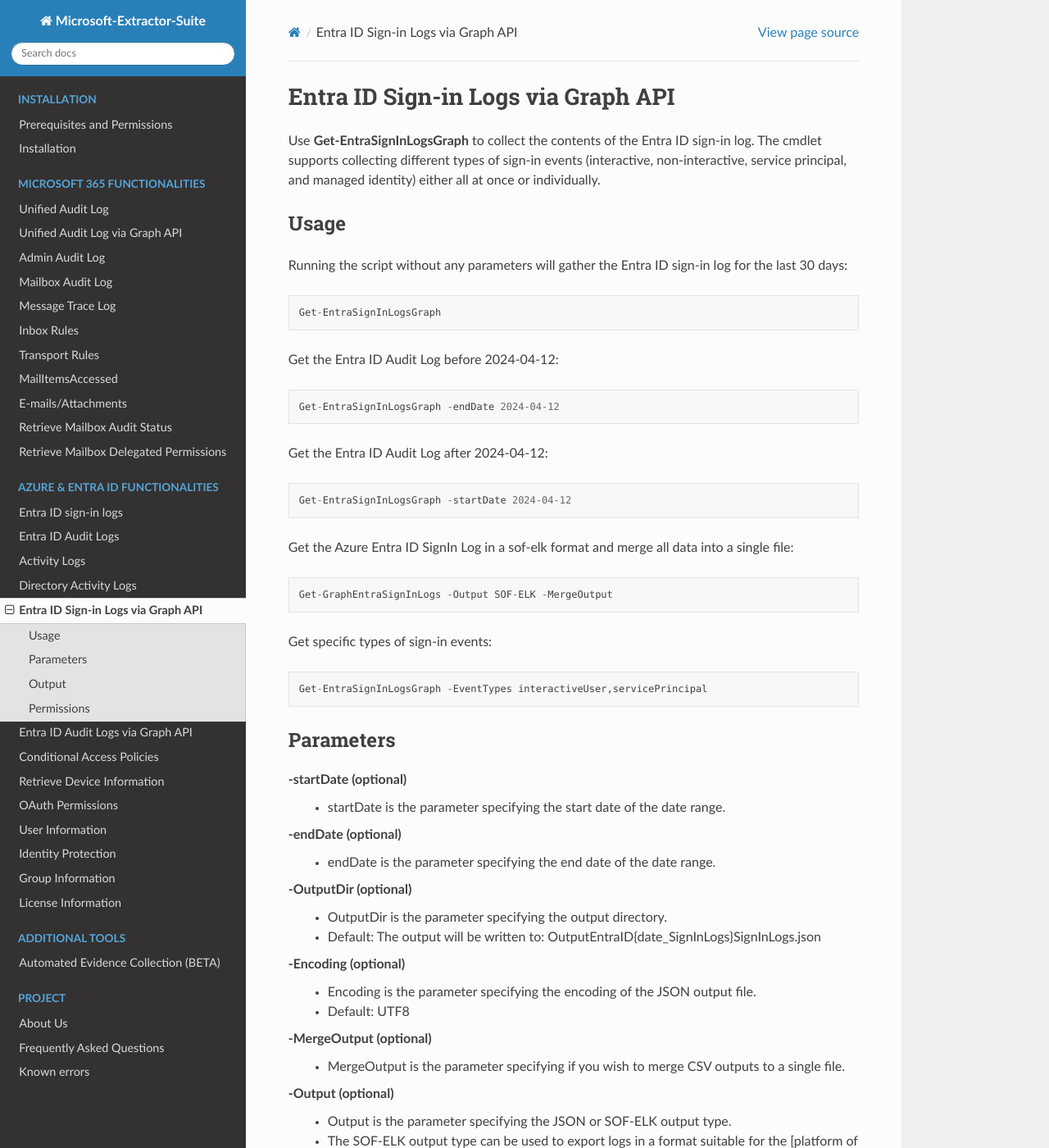
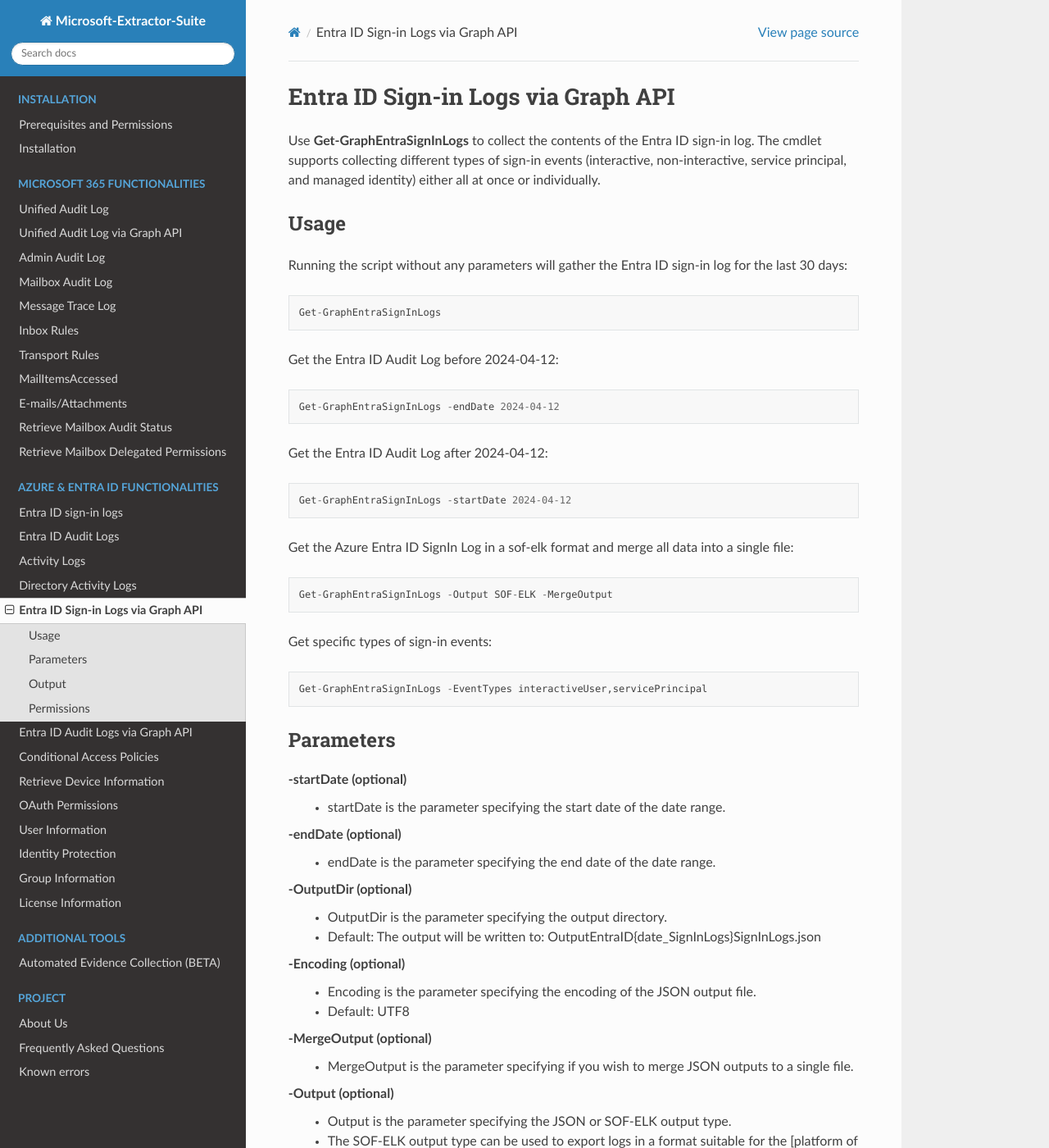
Before and after one commit to invictus-ir/Microsoft-Extractor-Suite, a Sphinx documentation site: the page built from docs/source/functionality/Azure/AzureSignInLogsGraph.rst, in a window 1280 px wide and 1400 px high. Shown: the whole window at 82% size. Built offline with Sphinx 7.4.7 and the Read the Docs theme 3.1.0, drawn with Linux system fonts in a browser that asks for light colours.

Commit message:
Version 3.0.3
- Fixed a bug reported by evild3ad in Get-OAuthPermissionsGraph, now correctly showing whether the application is enabled or disabled.
- Fixed a bug reported by SecurityAura where Get-GraphEntraSignInLogs -EventTypes nonInteractiveUser was not working as expected, along with some incorrect information in ReadTheDocs.
- Fixed a bug reported by suvis1 where Get-MessageIDs was not working correctly due to incorrect parameter mapping.

```diff
--- a/docs/source/conf.py
+++ b/docs/source/conf.py
@@ -6,8 +6,8 @@
 copyright = 'Copyright 2025 Invictus Incident Response'
 author = 'Joey Rentenaar & Korstiaan Stam'
 
-release = '3.0.2'
-version = '3.0.2'
+release = '3.0.3'
+version = '3.0.3'
 
 # -- General configuration
 
--- a/docs/source/functionality/Azure/AzureAuditLogsGraph.rst
+++ b/docs/source/functionality/Azure/AzureAuditLogsGraph.rst
@@ -37,7 +37,7 @@
     - Default: The output will be written to: "Output\EntraID\{date_AuditLogs}\Auditlogs.json
 
 -MergeOutput (optional)
-    - MergeOutput is the parameter specifying if you wish to merge CSV outputs to a single file.
+    - MergeOutput is the parameter specifying if you wish to merge JSON outputs to a single file.
 
 -Encoding (optional)
     - Encoding is the parameter specifying the encoding of the JSON output file.
--- a/docs/source/functionality/Azure/AzureSignInLogsGraph.rst
+++ b/docs/source/functionality/Azure/AzureSignInLogsGraph.rst
@@ -1,6 +1,6 @@
 Entra ID Sign-in Logs via Graph API
 =======
-Use **Get-EntraSignInLogsGraph** to collect the contents of the Entra ID sign-in log. The cmdlet supports collecting different types of sign-in events (interactive, non-interactive, service principal, and managed identity) either all at once or individually.
+Use **Get-GraphEntraSignInLogs** to collect the contents of the Entra ID sign-in log. The cmdlet supports collecting different types of sign-in events (interactive, non-interactive, service principal, and managed identity) either all at once or individually.
 
 
 Usage
@@ -8,17 +8,17 @@
 Running the script without any parameters will gather the Entra ID sign-in log for the last 30 days:
 ::
 
-   Get-EntraSignInLogsGraph
+   Get-GraphEntraSignInLogs
 
 Get the Entra ID Audit Log before 2024-04-12:
 ::
 
-   Get-EntraSignInLogsGraph -endDate 2024-04-12
+   Get-GraphEntraSignInLogs -endDate 2024-04-12
 
 Get the Entra ID Audit Log after 2024-04-12:
 ::
 
-   Get-EntraSignInLogsGraph -startDate 2024-04-12
+   Get-GraphEntraSignInLogs -startDate 2024-04-12
 
 Get the Azure Entra ID SignIn Log in a sof-elk format and merge all data into a single file:
 ::
@@ -28,7 +28,7 @@
 Get specific types of sign-in events:
 ::
 
-    Get-EntraSignInLogsGraph -EventTypes interactiveUser,servicePrincipal
+    Get-GraphEntraSignInLogs -EventTypes interactiveUser,servicePrincipal
 
 Parameters
 """"""""""""""""""""""""""
@@ -47,7 +47,7 @@
     - Default: UTF8
 
 -MergeOutput (optional)
-    - MergeOutput is the parameter specifying if you wish to merge CSV outputs to a single file.
+    - MergeOutput is the parameter specifying if you wish to merge JSON outputs to a single file.
 
 -Output (optional)
     - Output is the parameter specifying the JSON or SOF-ELK output type.
```
Also changed, not shown: docs/source/functionality/M365/MailItemsAccessed.rst (+4 -4 lines), 3 other files.
